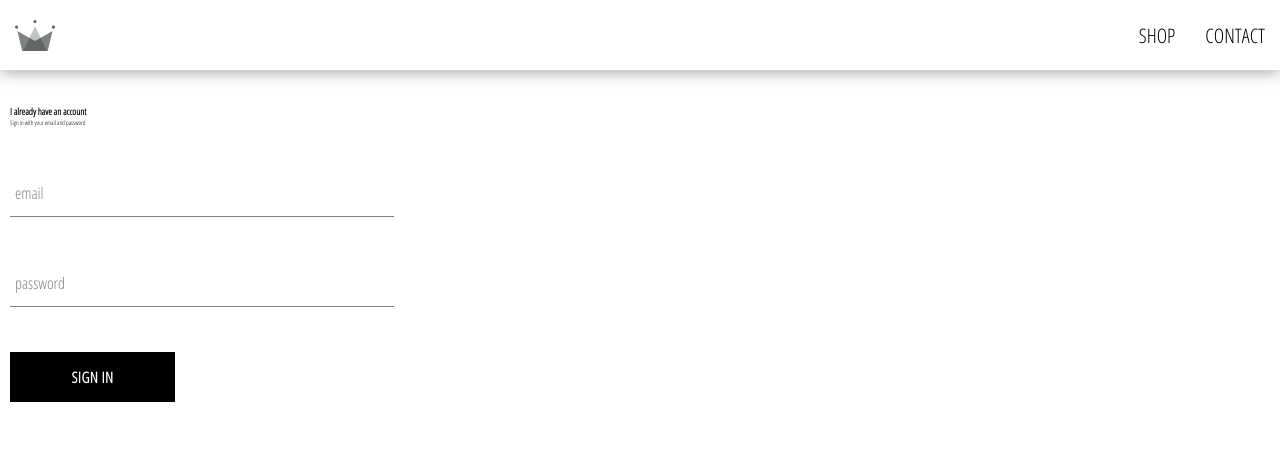
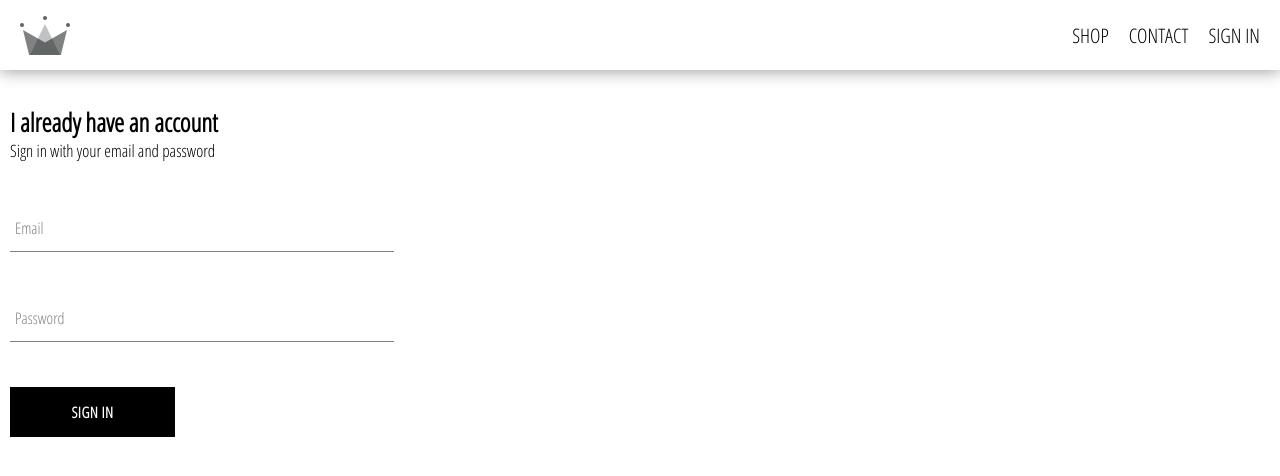
Before and after one commit to abhishekangira/react-ecommerce, a React (Create React App) app: page /signin in a window 1280 px wide. Shown: the top 476 px of the page. Built offline with nearby package versions, Linux system fonts and the light colour scheme.

Commit message:
MInor Changes

```diff
--- a/src/components/form-input/form-input.component.jsx
+++ b/src/components/form-input/form-input.component.jsx
@@ -1,19 +1,15 @@
-import React from 'react';
+import React from "react";
 
-import './form-input.styles.scss';
+import "./form-input.styles.scss";
 
 const FormInput = ({ handleChange, label, ...otherProps }) => (
-  <div className='group'>
-    <input className='form-input' onChange={handleChange} {...otherProps} />
-    {label ? (
-      <label
-        className={`${
-          otherProps.value.length ? 'shrink' : ''
-        } form-input-label`}
-      >
+  <div className="group">
+    <input className="form-input" onChange={handleChange} {...otherProps} />
+    {label && (
+      <label className={`${otherProps.value.length ? "shrink" : ""} form-input-label`}>
         {label}
       </label>
-    ) : null}
+    )}
   </div>
 );
 
--- a/src/components/form-input/form-input.styles.scss
+++ b/src/components/form-input/form-input.styles.scss
@@ -23,17 +23,14 @@ $main-color: black;
     border-radius: 0;
     border-bottom: 1px solid $sub-color;
     margin: 25px 0;
-
-    &:focus {
-      outline: none;
-    }
+    outline: none;
 
     &:focus ~ .form-input-label {
       @include shrinkLabel();
     }
   }
 
-  input[type='password'] {
+  input[type="password"] {
     letter-spacing: 0.3em;
   }
 
--- a/src/components/header/header.component.jsx
+++ b/src/components/header/header.component.jsx
@@ -14,8 +14,11 @@ const Header = () => (
       <Link className="option" to="/shop">
         SHOP
       </Link>
-      <Link className="option" to="/shop">
+      <Link className="option" to="/">
         CONTACT
+      </Link>
+      <Link className="option" to="/signin">
+        SIGN IN
       </Link>
     </div>
   </div>
--- a/src/components/header/header.styles.scss
+++ b/src/components/header/header.styles.scss
@@ -5,13 +5,13 @@
   justify-content: space-between;
   margin-bottom: 2.5rem;
   box-shadow: 0 2px 15px #a3a3a3;
+  padding: 0 2rem;
 
   .logo-container {
     display: flex;
     align-items: center;
     height: 100%;
     width: 7rem;
-    padding: 1.5rem;
   }
 
   .options {
@@ -22,7 +22,7 @@
     justify-content: flex-end;
 
     .option {
-      padding: 1rem 1.5rem;
+      margin-left: 2rem;
       font-size: 2rem;
     }
   }
--- a/src/components/menu-item/menu-item.styles.scss
+++ b/src/components/menu-item/menu-item.styles.scss
@@ -1,12 +1,12 @@
 .menu-item {
   min-width: 30%;
-  height: 240px;
+  height: 24rem;
   flex: 1 1 auto;
   display: flex;
   align-items: center;
   justify-content: center;
   border: 1px solid black;
-  margin: 0 7.5px 15px;
+  margin: 0 .75rem 1.5rem;
   overflow: hidden;
 
   &:hover {
@@ -23,15 +23,15 @@
   }
 
   &.large {
-    height: 380px;
+    height: 38rem;
   }
 
   &:first-child {
-    margin-right: 7.5px;
+    margin-right: .75rem;
   }
 
   &:last-child {
-    margin-left: 7.5px;
+    margin-left: .75rem;
   }
 
   .background-image {
@@ -42,8 +42,8 @@
   }
 
   .content {
-    height: 90px;
-    padding: 0 25px;
+    height: 9rem;
+    padding: 0 2.5rem;
     display: flex;
     flex-direction: column;
     align-items: center;
@@ -55,14 +55,13 @@
 
     .title {
       font-weight: bold;
-      margin: 0 6px 0;
-      font-size: 22px;
+      font-size: 2.2rem;
       color: #4a4a4a;
     }
 
     .subtitle {
       font-weight: lighter;
-      font-size: 16px;
+      font-size: 1.6rem;
     }
   }
 }
--- a/src/components/sign-in/sign-in.component.jsx
+++ b/src/components/sign-in/sign-in.component.jsx
@@ -35,7 +35,7 @@ class SignIn extends React.Component {
             type="email"
             handleChange={this.handleChange}
             value={this.state.email}
-            label="email"
+            label="Email"
             required
           />
           <FormInput
@@ -43,7 +43,7 @@ class SignIn extends React.Component {
             type="password"
             value={this.state.password}
             handleChange={this.handleChange}
-            label="password"
+            label="Password"
             required
           />
           <CustomButton type="submit"> Sign in </CustomButton>
--- a/src/components/sign-in/sign-in.styles.scss
+++ b/src/components/sign-in/sign-in.styles.scss
@@ -2,4 +2,5 @@
   width: 30vw;
   display: flex;
   flex-direction: column;
+  font-size: 1.7rem;
 }
```
